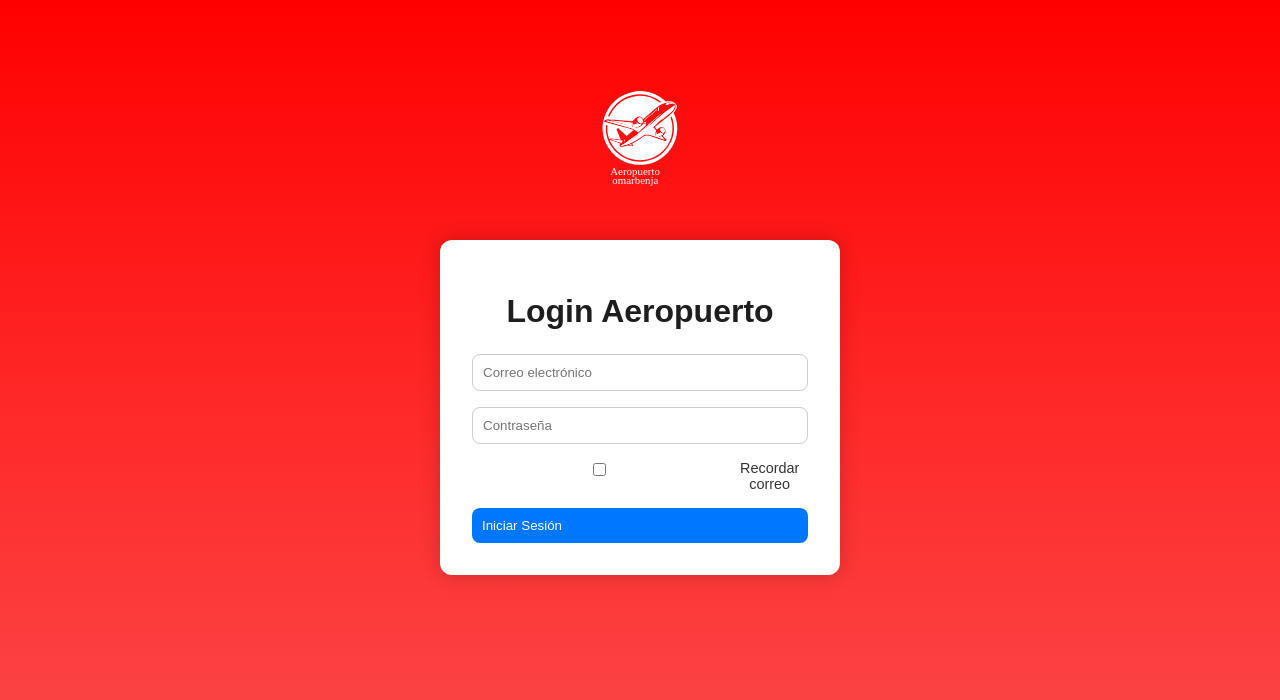
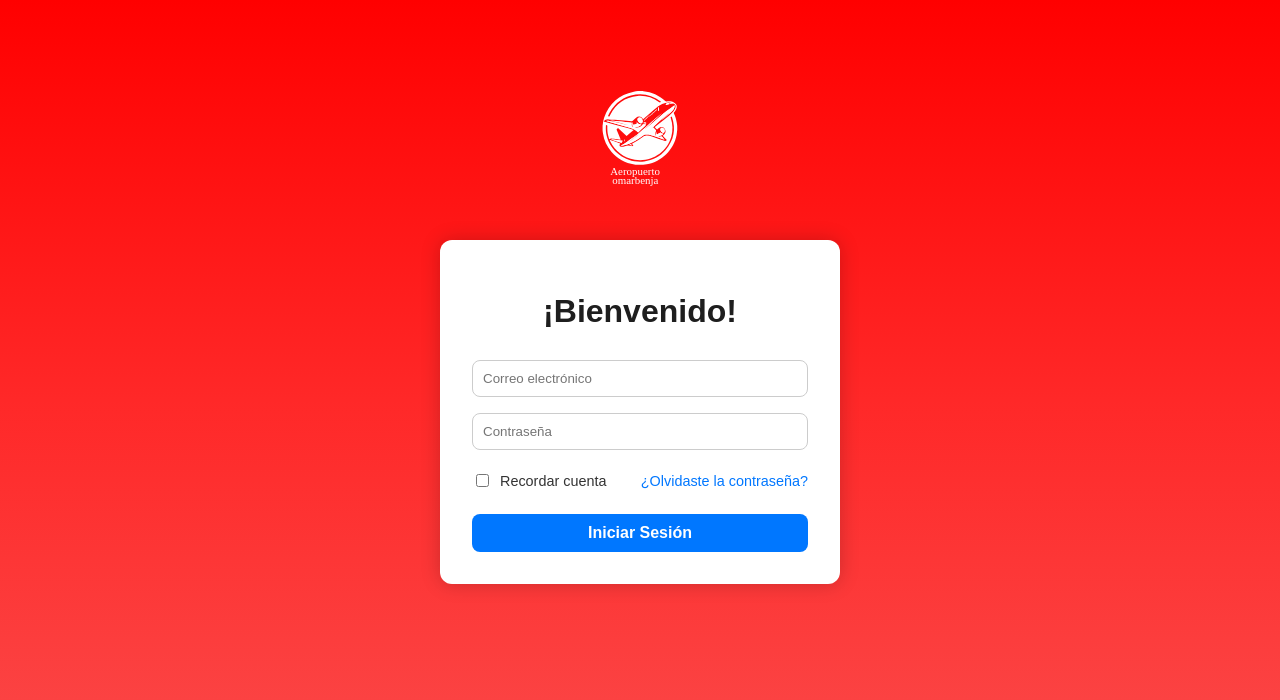
Before and after one commit to omartorresg/airport, a React (Create React App) app in the folder p_aeroayuda/: page / in a window 1280 px wide. Shown: the top 700 px of the page. Built offline with nearby package versions, Linux system fonts and the light colour scheme.

Commit message:
Login actualizacion

```diff
--- a/p_aeroayuda/src/paginas/Login.tsx
+++ b/p_aeroayuda/src/paginas/Login.tsx
@@ -20,7 +20,7 @@ export default function Login() {
         <img src={logo} alt="Logo" className="logo" />
       </div>
       <div className="login-container">
-        <h1>Login Aeropuerto</h1>
+        <h1>¡Bienvenido!</h1>
         <form onSubmit={handleLogin}>
           <input
             type="email"
@@ -37,13 +37,16 @@ export default function Login() {
             required
           />
           <div className="remember-me">
+            <label htmlFor="rememberMe" className="left-side">
               <input
                 type="checkbox"
                 id="rememberMe"
                 checked={rememberMe}
                 onChange={() => setRememberMe(!rememberMe)}
               />
-            <label htmlFor="rememberMe">Recordar correo</label>
+              Recordar cuenta
+            </label>
+            <a href="#" className="right-side">¿Olvidaste la contraseña?</a>
           </div>
           <button type="submit">Iniciar Sesión</button>
         </form>
--- a/p_aeroayuda/src/styles/Login.css
+++ b/p_aeroayuda/src/styles/Login.css
@@ -10,31 +10,28 @@
 }
 
 .login-container h1 {
-  margin-bottom: 1.5rem;
+  margin-bottom: 30px;
   color: #1e1e1e;
 }
 
 .logo {
-  width: 100px;  /* Puedes ajustar esto */
-  height: auto;  /* Mantiene la proporción */
-  color: #0077ff;
+  width: 100px;
+  height: auto;
   margin: 0 auto;
   margin-top: 40px;
-    /* Opcional: centra horizontalmente */
-  padding: 10px 0; /* Espaciado superior/inferior opcional */
-
-   align-items: center;     /* Centra horizontalmente */
-  justify-content: center;
+  padding: 10px 0;
+  display: block;
 }
 
 .logo-container {
   display: flex;
   justify-content: center;
   align-items: center;
-  height: 30vh; /* puedes ajustar esto según el diseño */
+  height: 30vh;
 }
 
-.login-container input {
+.login-container input[type="email"],
+.login-container input[type="password"] {
   width: 100%;
   padding: 10px;
   margin-bottom: 1rem;
@@ -47,6 +44,7 @@
   margin-bottom: 1rem;
 }
 
+/* BOTÓN centrado */
 .login-container button {
   width: 100%;
   padding: 10px;
@@ -55,16 +53,38 @@
   border: none;
   border-radius: 8px;
   cursor: pointer;
+  text-align: center;
+  font-weight: bold;
+  font-size: 1rem;
+  margin-top: 8px;
 }
 
+/* REMEMBER ME ajustado */
 .remember-me {
   display: flex;
+  justify-content: space-between;
   align-items: center;
   margin-bottom: 1rem;
   font-size: 0.9rem;
   color: #333;
+  flex-wrap: nowrap;
+margin-top: 5px;
 }
 
-.remember-me input {
-  margin-right: 8px;
+.remember-me .left-side {
+  display: flex;
+  align-items: center;
+  gap: 8px;
+  white-space: nowrap; /* ← evita salto de línea */
 }
+
+.remember-me .right-side {
+  color: #0077ff;
+  text-decoration: none;
+  font-size: 0.9rem;
+  white-space: nowrap;
+}
+
+.remember-me .right-side:hover {
+  text-decoration: underline;
+}
```
Lines whose indentation alone changed are shown as unchanged.
